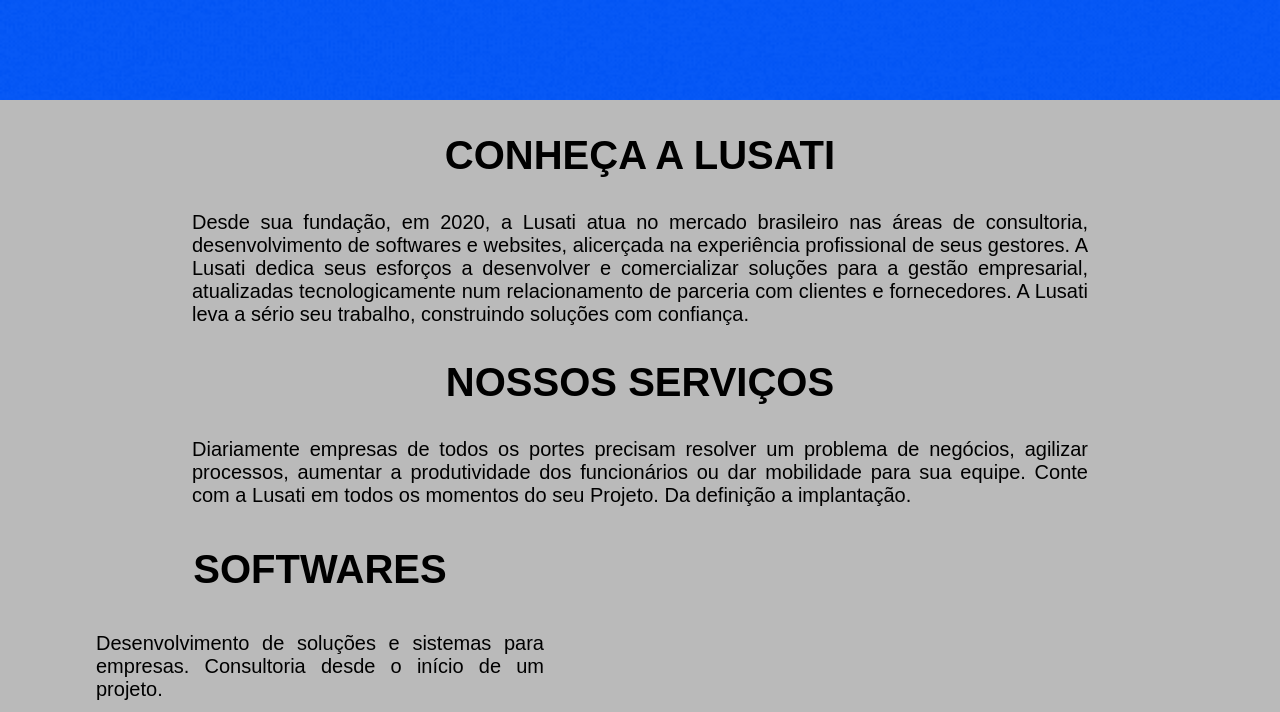
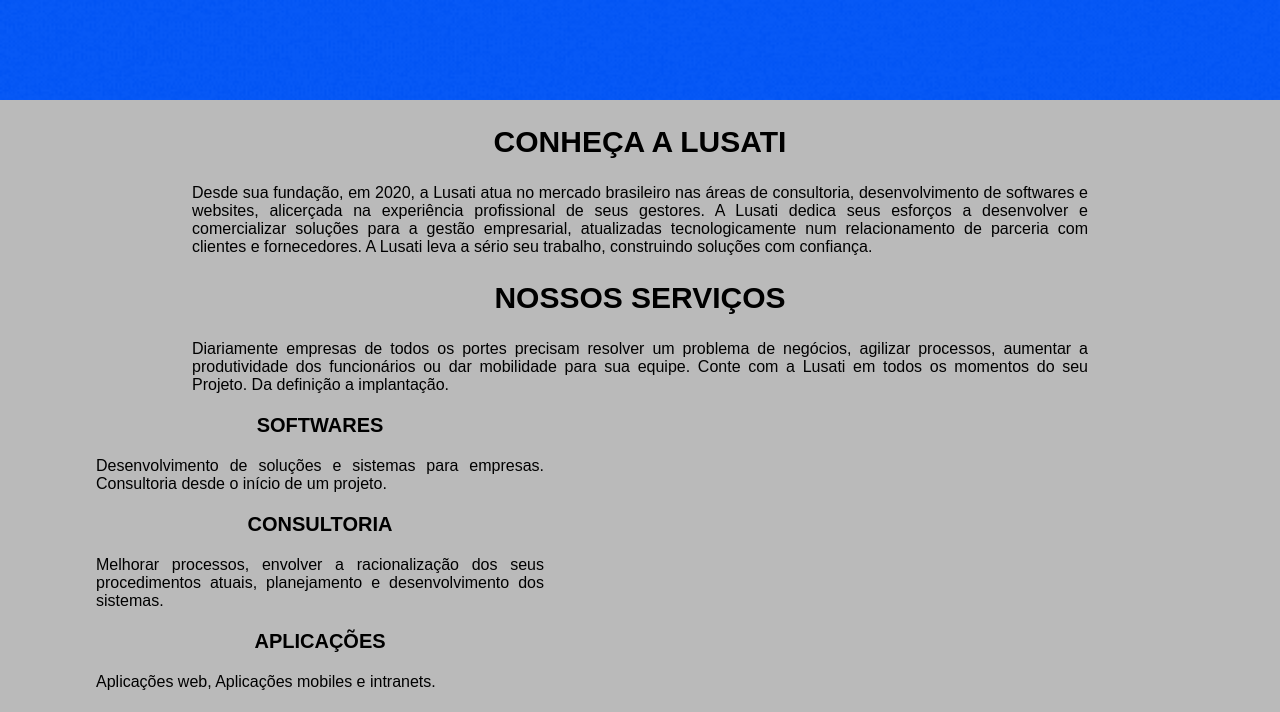
Before and after one commit to GustavoVerdi/LandingPage, a plain HTML site: page index.html in a window 1280 px wide. Shown: the part 700-1412 px from the top of the page. Drawn offline with nearby package versions, Linux system fonts and the light colour scheme; files whose address does not match are found by name.

Commit message:
Update custom.css

```diff
--- a/custom.css
+++ b/custom.css
@@ -409,17 +409,17 @@ background-position: center top;
 
 .myH2 {
 	text-align:center;
-	font-size: 4rem;
+	font-size: 3rem;
 }
 .myH3 {
 	text-align:center;
-	font-size: 4rem;
+	font-size: 2rem;
 }
 .myP {
 	text-align: justify;
 	padding-left:15%;
 	padding-right:15%;
-	font-size: 20px;
+	font-size: 16px;
 }
 @media all and (max-width:700px){
 	.myP {
```
